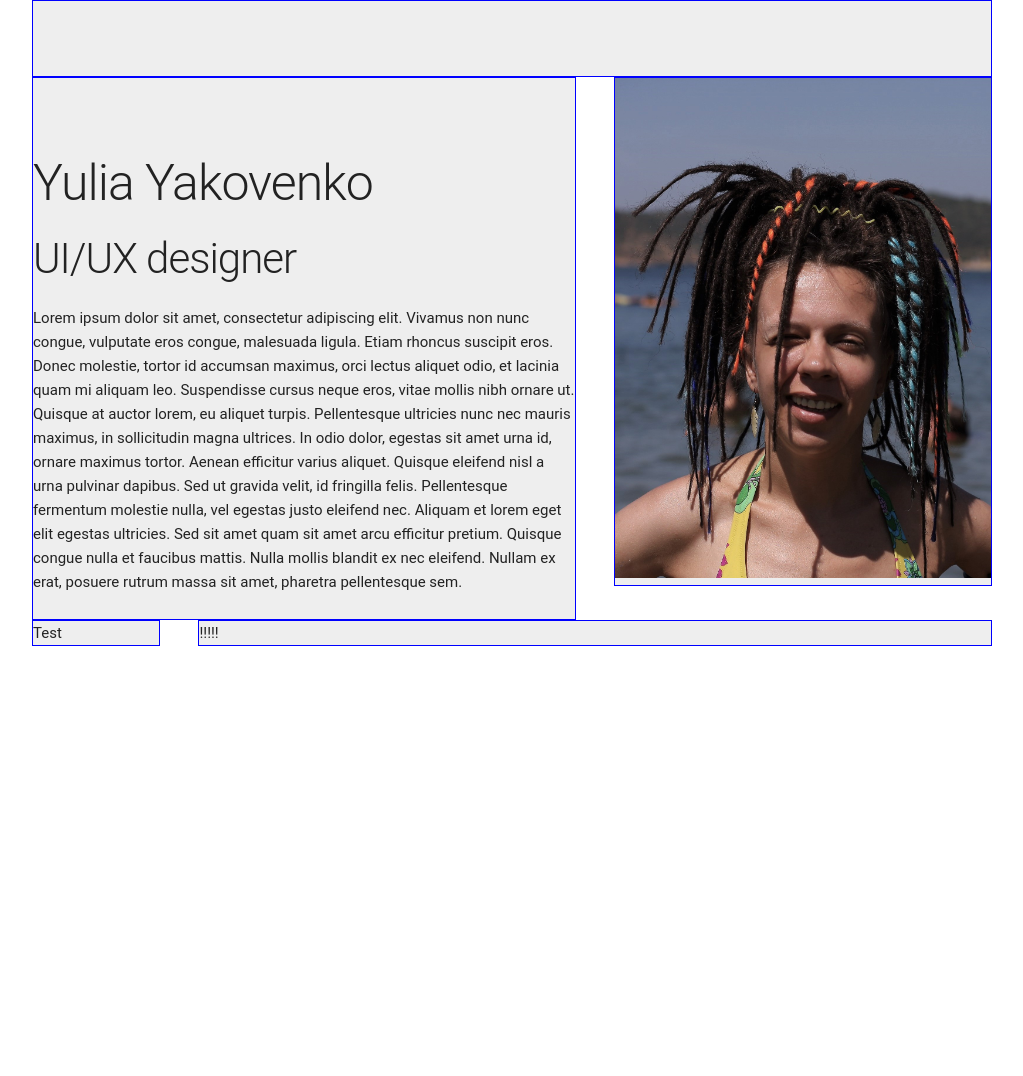
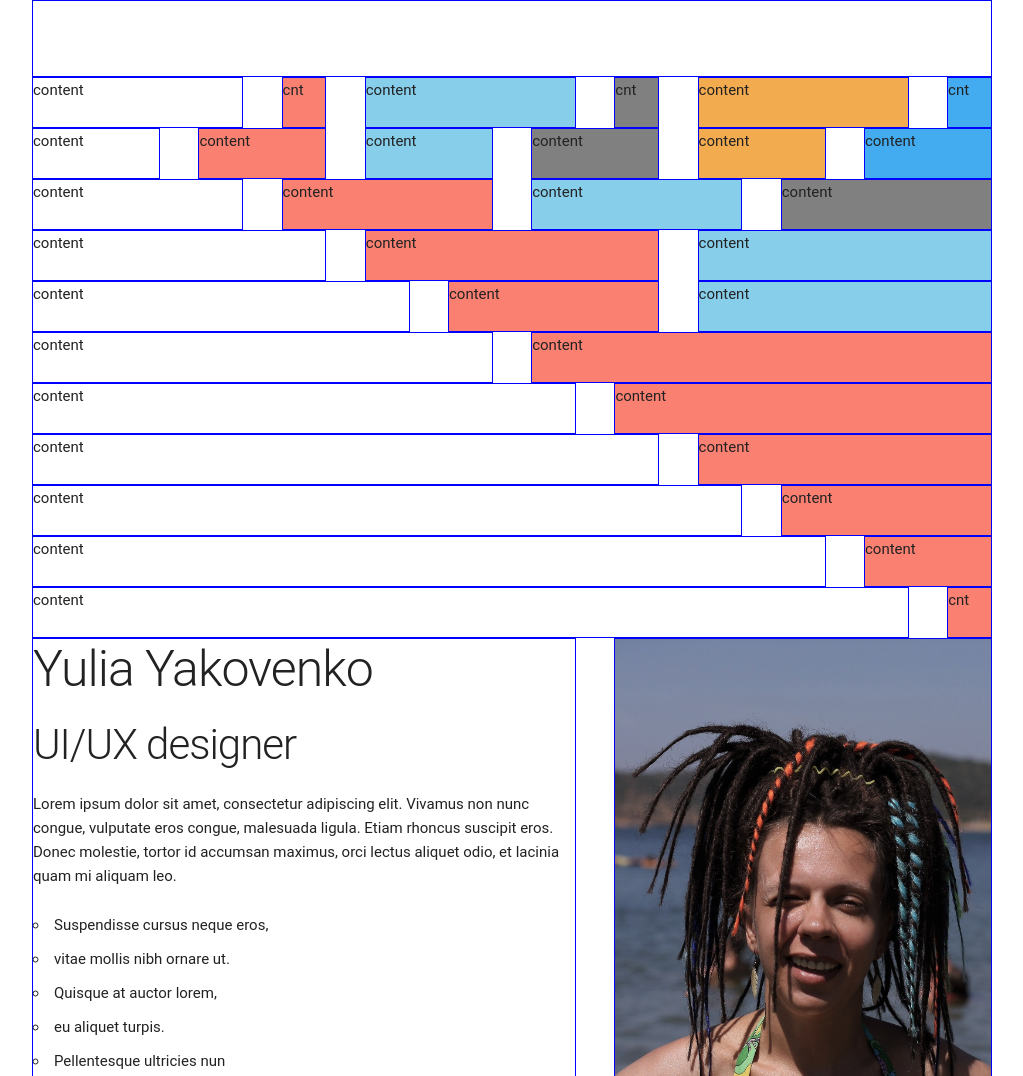
Before and after one commit to oleg84/yuliayakovenko.ru, a plain HTML site: page elements.html in a window 1280 px wide. Shown: the top 1076 px of the page, without its empty margins (128-1151 px from the left). Before the commit the page ends 800 px from the top, so only its background shows below. Drawn offline with Linux system fonts and the light colour scheme.

Commit message:
current version

```diff
--- a/css/skeleton.css
+++ b/css/skeleton.css
@@ -42,9 +42,9 @@
   box-sizing: border-box; }
 
 /* For devices larger than 400px */
-@media (min-width: 400px) {
+@media (min-width: 0px) {
   .container {
-    width: 85%;
+    width: 100%;
     padding: 0; }
 }
 
--- a/elements.html
+++ b/elements.html
@@ -27,16 +27,39 @@
   <link rel="icon" type="image/png" href="images/favicon.png">
 
   <style>
+  @media (min-width: 0) {
   .box {
     border: 1px solid blue;
-    background-color: #EEEEEE;
   }
+}
 
   @media (min-width: 550px) {
   .top-margin {
     padding-top: 5em;
   }
   }
+
+  .box+.box {
+    background-color: salmon;
+  }
+
+  .box+.box+.box {
+    background-color: skyblue;
+  }
+
+  .box+.box+.box+.box {
+    background-color: gray;
+  }
+
+  .box+.box+.box+.box+.box {
+    background-color: #F3AB4F;
+  }
+
+   .box+.box+.box+.box+.box+.box {
+    background-color: #43ABEF;
+  }
+
+
   </style>
 
 </head>
@@ -49,19 +72,87 @@
   <div class="row box top-margin">
   </div>
   <div class="row">
-    <div class="seven columns box" style="padding-top: 5em" >
+    <div class="three columns box" ><p>content</p></div>
+    <div class="one column box" ><p>cnt</p></div>
+    <div class="three columns box" ><p>content</p></div>
+    <div class="one column box" ><p>cnt</p></div>
+    <div class="three columns box" ><p>content</p></div>
+    <div class="one column box"><p>cnt</p></div>
+  </div>
+  <div class="row">
+    <div class="two columns box" ><p>content</p></div>
+    <div class="two columns box" ><p>content</p></div>
+    <div class="two columns box" ><p>content</p></div>
+    <div class="two columns box" ><p>content</p></div>
+    <div class="two columns box" ><p>content</p></div>
+    <div class="two columns box" ><p>content</p></div>
+  </div>
+  <div class="row">
+    <div class="three columns box" ><p>content</p></div>
+    <div class="three columns box" ><p>content</p></div>
+    <div class="three columns box" ><p>content</p></div>
+    <div class="three columns box" ><p>content</p></div>
+  </div>
+    <div class="row">
+    <div class="four columns box" ><p>content</p></div>
+    <div class="four columns box" ><p>content</p></div>
+    <div class="four columns box" ><p>content</p></div>
+  </div>
+    <div class="row">
+    <div class="five columns box" ><p>content</p></div>
+    <div class="three columns box" ><p>content</p></div>
+    <div class="four columns box" ><p>content</p></div>
+  </div>
+  <div class="row">
+    <div class="six columns box" ><p>content</p></div>
+    <div class="six columns box" ><p>content</p></div>
+  </div>
+  <div class="row">
+    <div class="seven columns box" ><p>content</p></div>
+    <div class="five columns box" ><p>content</p></div>
+  </div>
+  <div class="row">
+    <div class="eight columns box" ><p>content</p></div>
+    <div class="four columns box" ><p>content</p></div>
+  </div>
+  <div class="row">
+    <div class="nine columns box" ><p>content</p></div>
+    <div class="three columns box" ><p>content</p></div>
+  </div>
+  <div class="row">
+    <div class="ten columns box" ><p>content</p></div>
+    <div class="two columns box" ><p>content</p></div>
+  </div>
+  <div class="row">
+    <div class="eleven columns box" ><p>content</p></div>
+    <div class="one columns box" ><p>cnt</p></div>
+  </div>
+
+  <div class="row">
+    <div class="seven columns box" >
       <h1>Yulia Yakovenko</h1>
       <h2>UI/UX designer</h2>
-      <p>Lorem ipsum dolor sit amet, consectetur adipiscing elit. Vivamus non nunc congue, vulputate eros congue, malesuada ligula. Etiam rhoncus suscipit eros. Donec molestie, tortor id accumsan maximus, orci lectus aliquet odio, et lacinia quam mi aliquam leo. Suspendisse cursus neque eros, vitae mollis nibh ornare ut. Quisque at auctor lorem, eu aliquet turpis. Pellentesque ultricies nunc nec mauris maximus, in sollicitudin magna ultrices. In odio dolor, egestas sit amet urna id, ornare maximus tortor. Aenean efficitur varius aliquet. Quisque eleifend nisl a urna pulvinar dapibus. Sed ut gravida velit, id fringilla felis. Pellentesque fermentum molestie nulla, vel egestas justo eleifend nec. Aliquam et lorem eget elit egestas ultricies. Sed sit amet quam sit amet arcu efficitur pretium. Quisque congue nulla et faucibus mattis. Nulla mollis blandit ex nec eleifend. Nullam ex erat, posuere rutrum massa sit amet, pharetra pellentesque sem.
-      </p>
+      <p>Lorem ipsum dolor sit amet, consectetur adipiscing elit. Vivamus non nunc congue, vulputate eros congue, malesuada ligula. Etiam rhoncus suscipit eros. Donec molestie, tortor id accumsan maximus, orci lectus aliquet odio, et lacinia quam mi aliquam leo. </p>
+        <ul>
+          <li>Suspendisse cursus neque eros, </li>
+          <li>vitae mollis nibh ornare ut.</li>
+          <li>Quisque at auctor lorem,</li>
+          <li>eu aliquet turpis.</li>
+          <li>Pellentesque ultricies nun</li>
+          <li> nec mauris maximus, in sollici</li>
+        </ul>
     </div>
     <div class="five columns box" ><img class="u-max-full-width" src="images/a.jpg"></img></div>
   </div>
 
   <!-- just use a number and class 'column' or 'columns' -->
   <div class="row">
-    <div class="two columns box" >Test</div>
-    <div class="ten columns box" >!!!!!</div>
+    <div class="four columns box" ><p>Lorem ipsum dolor sit amet, consectetur adipiscing elit. Vivamus non nunc congue, vulputate eros congue, malesuada ligula. Etiam rhoncus suscipit eros. Donec molestie, tortor id accumsan maximus, orci lectus aliquet odio, et lacinia quam mi aliquam leo. Suspendisse cursus neque eros, vitae mollis nibh ornare ut. Quisque at auctor lorem, eu aliquet turpis. Pellentesque ultricies nunc nec mauris maximus, in sollicitudin magna ultrices. In odio dolor, egestas sit amet urna id, ornare maximus tortor. Aenean efficitur varius aliquet. Quisque eleifend nisl a urna pulvinar dapibus. Sed ut gravida velit, id fringilla felis. Pellentesque fermentum molestie nulla, vel egestas justo eleifend nec. Aliquam et lorem eget elit egestas ultricies. Sed sit amet quam sit amet arcu efficitur pretium. Quisque congue nulla et faucibus mattis. Nulla mollis blandit ex nec eleifend. Nullam ex erat, posuere rutrum massa sit amet, pharetra pellentesque sem.
+      </p></div>
+    <div class="four columns box" ><p>Lorem ipsum dolor sit amet, consectetur adipiscing elit. Vivamus non nunc congue, vulputate eros congue, malesuada ligula. Etiam rhoncus suscipit eros. Donec molestie, tortor id accumsan maximus, orci lectus aliquet odio, et lacinia quam mi aliquam leo. Suspendisse cursus neque eros, vitae mollis nibh ornare ut. Quisque at auctor lorem, eu aliquet turpis. Pellentesque ultricies nunc nec mauris maximus, in sollicitudin magna ultrices. In odio dolor, egestas sit amet urna id, ornare maximus tortor. Aenean efficitur varius aliquet. Quisque eleifend nisl a urna pulvinar dapibus. Sed ut gravida velit, id fringilla felis. Pellentesque fermentum molestie nulla, vel egestas justo eleifend nec. Aliquam et lorem eget elit egestas ultricies. Sed sit amet quam sit amet arcu efficitur pretium. Quisque congue nulla et faucibus mattis. Nulla mollis blandit ex nec eleifend. Nullam ex erat, posuere rutrum massa sit amet, pharetra pellentesque sem.
+      </p></div>
+    <div class="four columns box" ><p>Lorem ipsum dolor sit amet, consectetur adipiscing elit. Vivamus non nunc congue, vulputate eros congue, malesuada ligula. Etiam rhoncus suscipit eros. Donec molestie, tortor id accumsan maximus, orci lectus aliquet odio, et lacinia quam mi aliquam leo. Suspendisse cursus neque eros, vitae mollis nibh ornare ut. Quisque at auctor lorem, eu aliquet turpis. Pellentesque ultricies nunc nec mauris maximus, in sollicitudin magna ultrices. In odio dolor, egestas sit amet urna id, ornare maximus tortor. Aenean efficitur varius aliquet. Quisque eleifend nisl a urna pulvinar dapibus. Sed ut gravida velit, id fringilla felis. Pellentesque fermentum molestie nulla, vel egestas justo eleifend nec. Aliquam et lorem eget elit egestas ultricies. Sed sit amet quam sit amet arcu efficitur pretium. Quisque congue nulla et faucibus mattis. Nulla mollis blandit ex nec eleifend. Nullam ex erat, posuere rutrum massa sit amet, pharetra pellentesque sem.
+      </p></div>
   </div>
   </div>
 
```
Also changed, not shown: index.html (+16 -15 lines), css/normalize.css.
